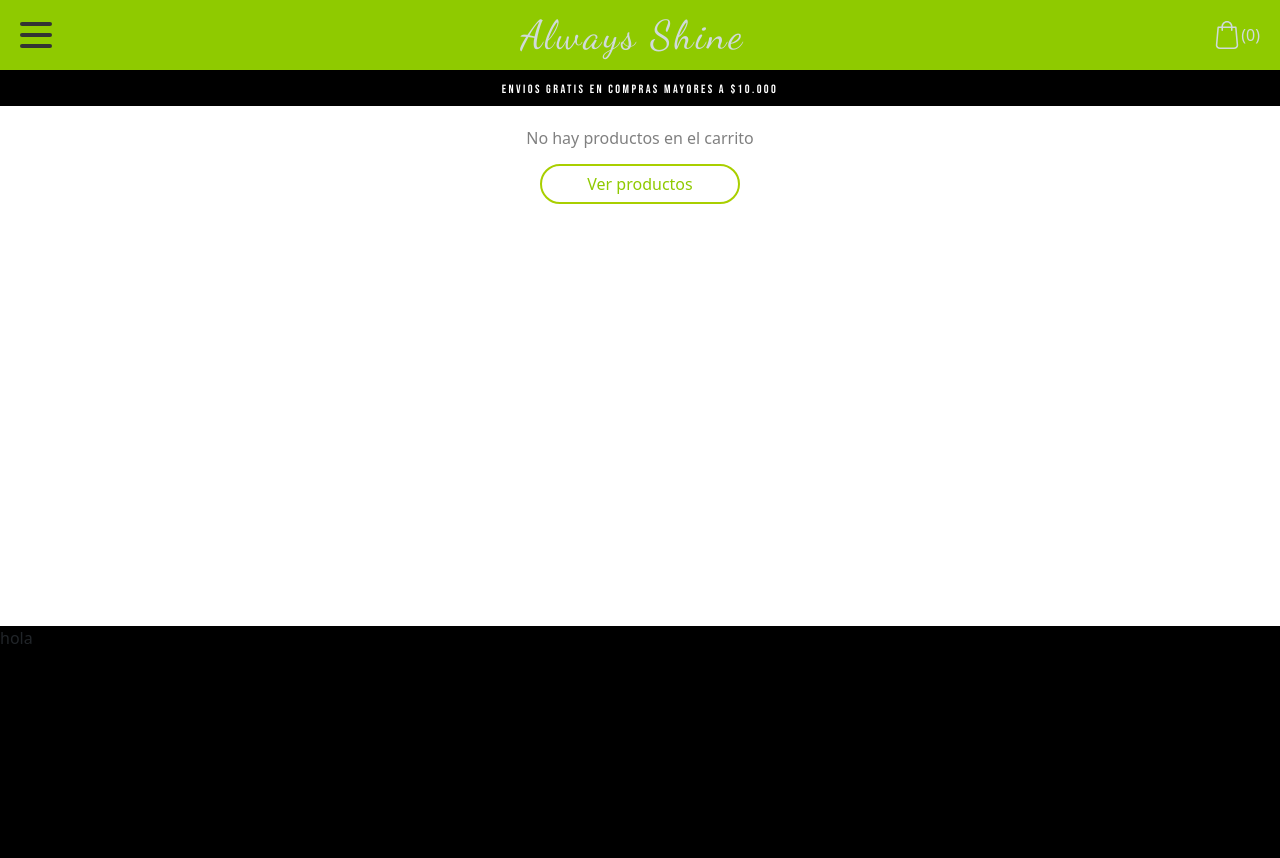
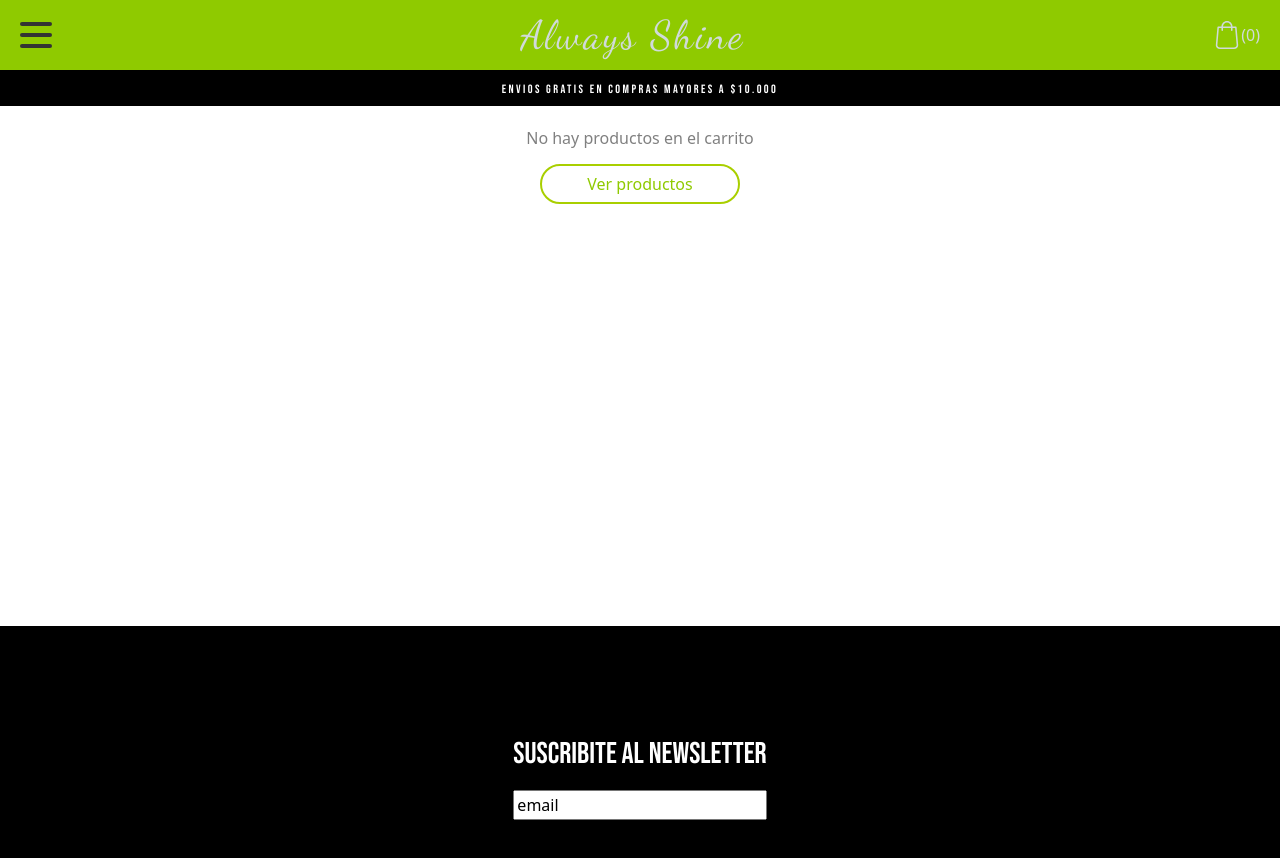
Before and after one commit to AnnaB-Ace/AlwaysShine-Tienda-online, a React (Create React App) app: page /cart in a window 1280 px wide. Shown: the top 858 px of the page. Built offline with nearby package versions, Linux system fonts and the light colour scheme.

Commit message:
arregando funcion cantTotal, modificando footer y agregando loading

```diff
--- a/src/App.js
+++ b/src/App.js
@@ -5,26 +5,20 @@
 import ItemDetailContainer from "./components/ItemDetailContainer/ItemDetailContainer";
 import Cart from "./components/cart/Cart";
 import { Switch, Route, BrowserRouter } from "react-router-dom";
-
-// import { LoginPerson } from "./components/LoginPerson/LoginPerson";
-// import { DashboardRouter } from "./routes/DashboardRouter";
-// import { Switch, Route, BrowserRouter } from "react-router-dom";
-// import Cart from "./components/cart/Cart";
-
-const Footer = () => {
-  return <div style={{backgroundColor: 'black', height: '300px'}} >
-    hola
-  </div>
-}
+import Footer from "./components/Footer/Footer";
 
 function App() {
   return (
     <BrowserRouter>
       <NavBar />
-      <div style={{minHeight: "500px"}}>
+      <div style={{ minHeight: "500px" }}>
         <Switch>
           <Route exact path="/" component={ItemListContainer} />
-          <Route exact path="/category/:categoriaid" component={CategoriesList} />
+          <Route
+            exact
+            path="/category/:categoriaid"
+            component={CategoriesList}
+          />
           <Route exact path="/item/:id" component={ItemDetailContainer} />
           <Route exact path="/cart" component={Cart} />
           {/* <Route exact path="/login" component={LoginPerson} />
@@ -32,7 +26,7 @@
           <Route exact path="/cart" component={Cart} /> */}
         </Switch>
       </div>
-      <Footer/>
+      <Footer />
     </BrowserRouter>
   );
 }
--- a/src/components/CartWidget/CartWidget.js
+++ b/src/components/CartWidget/CartWidget.js
@@ -4,36 +4,23 @@
 import "./CartWidget.css";
 
 export const CartWidget = () => {
-  const { quantity } = useCartContext();
-  const { cart } = useCartContext();
+  const { cart, cantTotal } = useCartContext();
+
   return (
     <div className="contenedorCart">
       {cart.length !== 0 ? (
         <Link className="link" to={"/cart"}>
           <img src={bag} className="cart-icon" alt="Cart" />
-          <div>({quantity})</div>
+          <div>({cantTotal(cart)})</div>
         </Link>
       ) : (
         <Link className="link" to={"/cart"}>
           <img src={bag} className="cart-icon" alt="Cart" />
-          <div>({quantity})</div>
+          {/* <div>({quantity})</div>
+           */}
+          <div>({cantTotal(cart)})</div>
         </Link>
       )}
     </div>
   );
 };
-// {
-//   cart.length !== 0 ? (
-//     <Link className="link" to={"/cart"}>
-//       <CartWidget />({quantity}) Cart
-//     </Link>
-//   ) : (
-//     <CartWidget
-//       onClick={() => {
-//         return <div>Nohay</div>;
-//       }}
-//     >
-//       {quantity}
-//     </CartWidget>
-//   );
-// }
--- a/src/components/CategoriesList/CategoriesList.js
+++ b/src/components/CategoriesList/CategoriesList.js
@@ -2,6 +2,7 @@
 import { useParams } from "react-router";
 import { Link } from "react-router-dom";
 import { getFirestore } from "../../firebase";
+import MyLoading from "../Common/MyLoading";
 import "./CategoriesList.css";
 // import { useCartContext } from "../../context/cartContext";
 
@@ -13,8 +14,10 @@
     "Sweater",
     "Vestido",
   ]);
+  const [loading, setLoading] = useState(false);
 
   useEffect(() => {
+    setLoading(true);
     const db = getFirestore();
     const items = db.collection("items");
     const cat = items.where("category", "==", categoriaid);
@@ -22,6 +25,7 @@
     cat.get().then((snapshot) => {
       const data = snapshot.docs.map((doc) => ({ id: doc.id, ...doc.data() }));
       setproductscategory(data);
+      setLoading(false);
     });
   }, [categoriaid]);
 
@@ -35,7 +39,10 @@
         )}
       </>
       <div className="CategoriesList">
-        {productscategory.map((product, id) => {
+        {loading ? (
+          <MyLoading margin="30px" />
+        ) : (
+          productscategory.map((product, id) => {
             return (
               <div
                 key={product.id}
@@ -45,7 +52,9 @@
                 <div>
                   <Link to={`/item/${product.id}`}>
                     <img
-                    src={require(`../../img/jpg/${product.image}.jpg`).default}
+                      src={
+                        require(`../../img/jpg/${product.image}.jpg`).default
+                      }
                       alt="coleccion2021"
                       className="card-img img-fluid"
                     />
@@ -66,7 +75,8 @@
                 </div>
               </div>
             );
-        })}
+          })
+        )}
       </div>
     </div>
   );
--- /dev/null
+++ b/src/components/Footer/Footer.js
@@ -0,0 +1,18 @@
+import React, { useState } from "react";
+
+import "./footer.css";
+import Newsletter from "./Newsletter";
+
+const Footer = () => {
+  // const [fomr, setfomr] = useState(initialState);
+  return (
+    <div
+      className="contenedorGeneral"
+      style={{ backgroundColor: "black", height: "300px" }}
+    >
+      <Newsletter />
+    </div>
+  );
+};
+
+export default Footer;
--- /dev/null
+++ b/src/components/Footer/Newsletter.js
@@ -0,0 +1,28 @@
+import React, { useState } from "react";
+import MyInput from "../Common/Input";
+import "./footer.css";
+export const Newsletter = () => {
+  const [formstate, setState] = useState({
+    email: "",
+  });
+
+  const { email } = formstate;
+  const handleInputChange = () => {
+    console.log("click");
+  };
+  return (
+    <form>
+      <div className="contenedor">
+        <span className="titulo">Suscribite al newsletter</span>
+        <MyInput
+          type="text"
+          name="name"
+          value="email"
+          onChange={handleInputChange}
+        />
+      </div>
+    </form>
+  );
+};
+
+export default Newsletter;
--- /dev/null
+++ b/src/components/Footer/footer.css
@@ -0,0 +1,17 @@
+.contenedor {
+  background-color: black;
+  display: flex;
+  flex-direction: column;
+  justify-content: space-around;
+  height: 100px;
+  color: white;
+}
+.contenedorGeneral {
+  display: flex;
+  align-items: center;
+  justify-content: center;
+}
+.titulo {
+  font-family: "Bebas Neue";
+  font-size: 30px;
+}
--- a/src/components/ItemListContainer/ItemListContainer.js
+++ b/src/components/ItemListContainer/ItemListContainer.js
@@ -6,16 +6,16 @@
 
 export const ItemListContainer = () => {
   const [items, setItems] = useState([]);
-  const [isEmptyList, setisEmptyList] = useState(false);
-  const [showList, setshowList] = useState(false);
+  const [carga, setcarga] = useState(false);
 
   useEffect(() => {
     const getData = async () => {
       try {
+        setcarga(true);
         const db = getFirestore();
         const itemCollection = db.collection("items");
         const querySnapshot = await itemCollection.get();
-        setisEmptyList(false);
+        setcarga(false);
         if (querySnapshot.size === 0) {
           console.log("probando si pasa x aca");
         } else {
@@ -30,7 +30,7 @@
         }
       } catch (error) {
         console.error("Firestore error: ", error);
-        setisEmptyList(false);
+        setcarga(false);
       }
     };
     getData();
@@ -38,23 +38,14 @@
 
   return (
     <>
-      {/* <div className="contenedorImage1">
-        <div className="containerImage image7">
-          <div className="texto">
-            <h1 className="container_des">New Collection 2021</h1>
-
-            <div onClick={handleClick} className="btn_des">
-              Ver más
-            </div>
+      <div>
+        {carga ? (
+          <MyLoading margin="30px" className="my-loading" />
+        ) : (
+          <div className="ItemsListContainer">
+            <ItemsList className="list" items={items} />
           </div>
-        </div>
-        <div className="containerImage image8"></div>
-      </div> */}
-      <div>
-        {<MyLoading margin="30px" className="my-loading" />}
-        <div className="ItemsListContainer">
-          <ItemsList className="list" items={items} />
-        </div>
+        )}
       </div>
     </>
   );
--- a/src/components/LoginPerson/LoginPerson.css
+++ /dev/null
@@ -1,4 +0,0 @@
-.login-icon {
-  width: 28px;
-  height: 28px;
-}
--- a/src/context/cartContext.js
+++ b/src/context/cartContext.js
@@ -30,6 +30,11 @@
       .toFixed(2);
     return total;
   };
+  const cantTotal = (cart) => {
+    let totalcantidad = cart.reduce((t, product) => (t += product.quantity), 0);
+
+    return totalcantidad;
+  };
 
   const removeFromCart = (itemId) => {
     const NewCartWhithItemRemove = cart.filter((item) => item.id !== itemId);
@@ -51,17 +56,16 @@
     localStorage.setItem("Items", ItemJSON);
   }, [cart]);
 
-  const quantity = cart.length
-
   return (
     <CartContext.Provider
       value={{
         cart,
-        quantity,
+
         addToCart,
         removeFromCart,
         setCart,
         sumTotal,
+        cantTotal,
         clearCart,
       }}
     >
```
Also changed, not shown: src/components/LoginPerson/LoginPerson.js (deleted, +0 -10 lines). Lines whose indentation alone changed are shown as unchanged.
